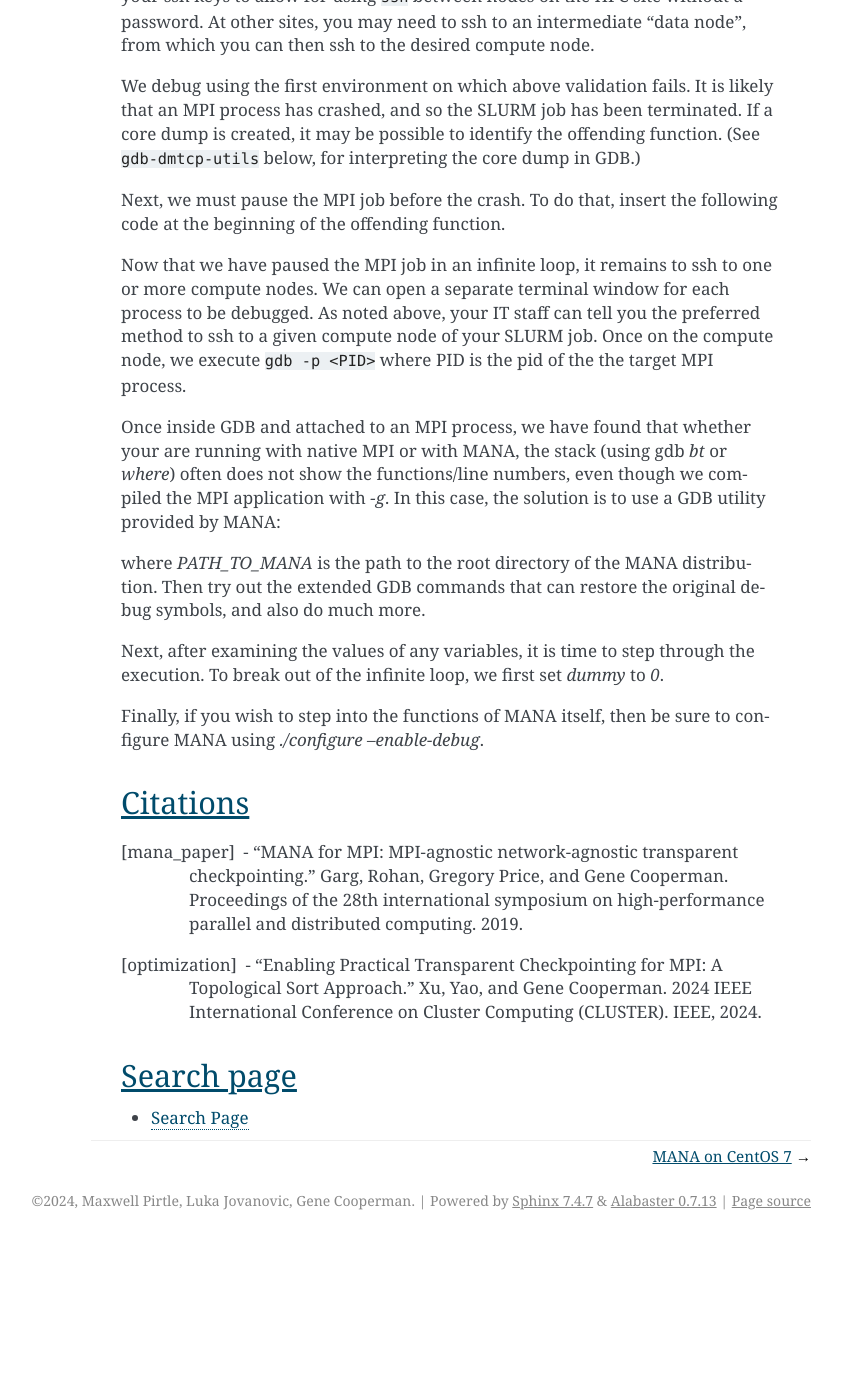
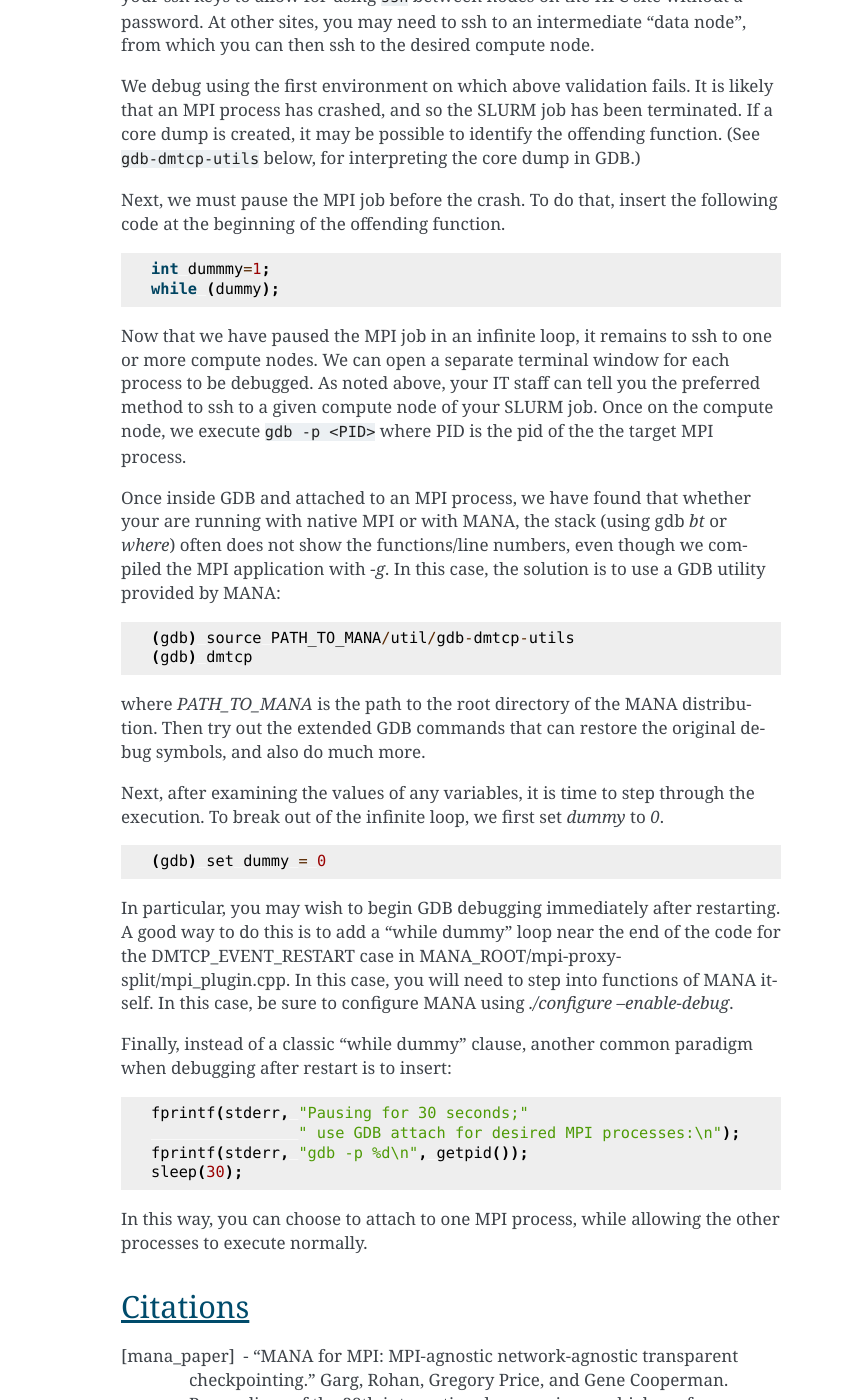
Before and after one commit to mpickpt/mana-doc, a Sphinx documentation site: the page built from docs/source/index.rst, in a window 1280 px wide and 1400 px high, scrolled down 5897 px. Shown: the whole window, without its empty margins (299-1141 px from the left). Built offline with Sphinx 7.4.7, drawn with Linux system fonts in a browser that asks for light colours; before the commit the page ends 7137 px from its top, so only the background shows below that.

Commit message:
Advice for debugging on restart

```diff
--- a/docs/source/index.rst
+++ b/docs/source/index.rst
@@ -316,6 +316,7 @@ Next, we must pause the MPI job before the crash.  To do that, insert
 the following code at the beginning of the offending function.
 
 .. code:: C
+
   int dummmy=1;
   while (dummy);
 
@@ -333,6 +334,7 @@ even though we compiled the MPI application with `-g`.  In this case,
 the solution is to use a GDB utility provided by MANA:
 
 .. code:: C
+
   (gdb) source PATH_TO_MANA/util/gdb-dmtcp-utils
   (gdb) dmtcp
 
@@ -345,10 +347,29 @@ through the execution.  To break out of the infinite loop, we first set
 `dummy` to `0`.
 
 .. code:: C
+
   (gdb) set dummy = 0
 
-Finally, if you wish to step into the functions of MANA itself, then be
-sure to configure MANA using `./configure --enable-debug`.
+In particular, you may wish to begin GDB debugging immediately
+after restarting.  A good way to do this is to add a "while dummy"
+loop near the end of the code for the DMTCP_EVENT_RESTART case in
+MANA_ROOT/mpi-proxy-split/mpi_plugin.cpp. In this case, you will need to
+step into functions of MANA itself.  In this case, be sure to configure
+MANA using
+`./configure --enable-debug`.
+
+Finally, instead of a classic "while dummy" clause, another common
+paradigm when debugging after restart is to insert:
+
+.. code:: C
+
+  fprintf(stderr, "Pausing for 30 seconds;"
+                  " use GDB attach for desired MPI processes:\n");
+  fprintf(stderr, "gdb -p %d\n", getpid());
+  sleep(30);
+
+In this way, you can choose to attach to one MPI process, while allowing
+the other processes to execute normally.
 
 ----------------------
 Citations
```
